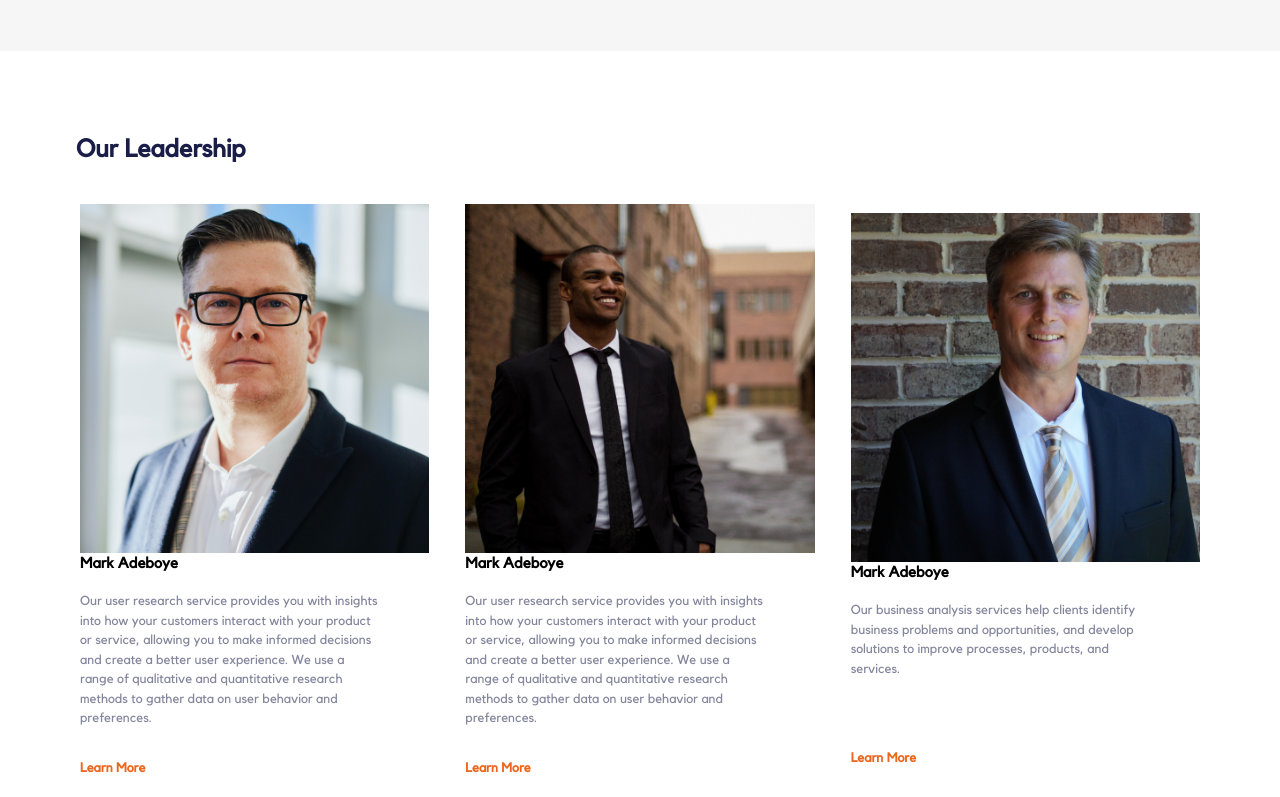
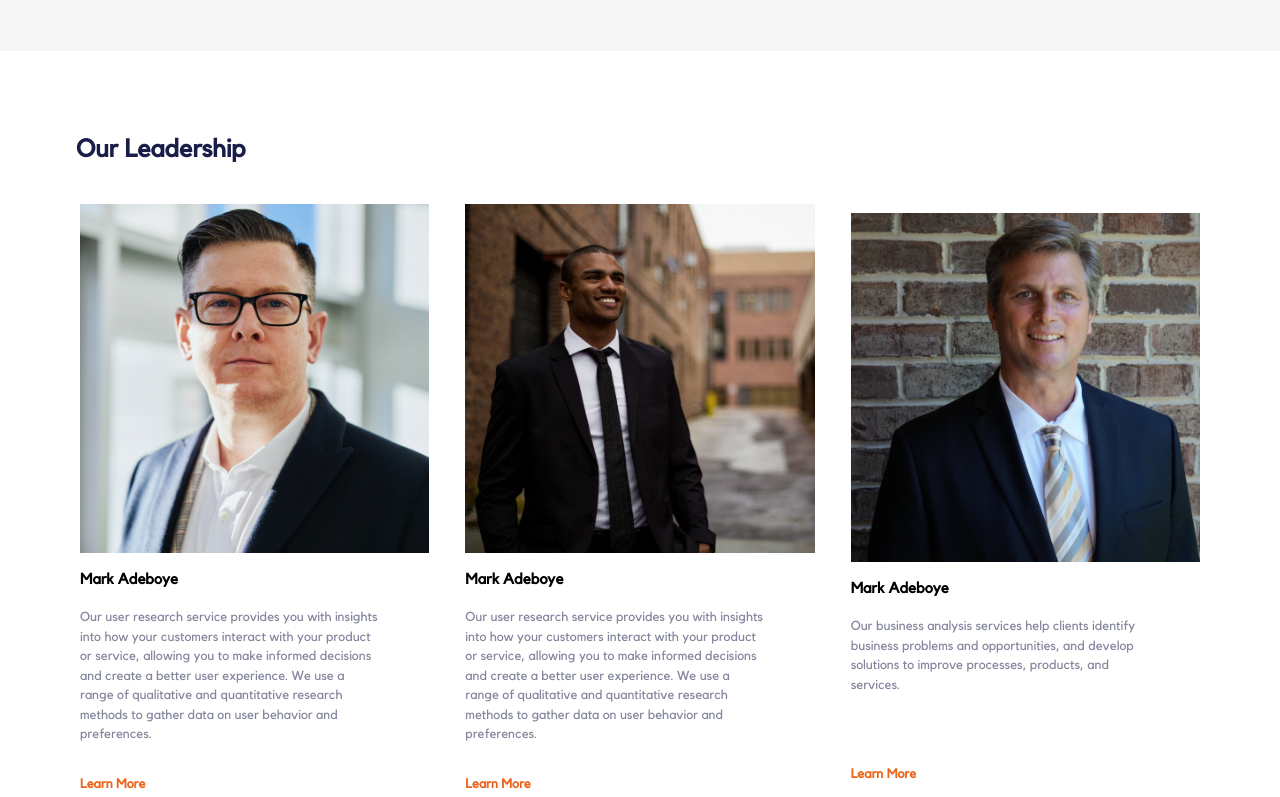
Before and after one commit to Judesco247/Atendi, a React (Vite) app in the folder Atendi/: page /about-us in a window 1280 px wide. Shown: the part 3225-4022 px from the top of the page. Built offline with nearby package versions, Linux system fonts and the light colour scheme.

Commit message:
more updates

```diff
--- a/Atendi/src/components/CardDeal.jsx
+++ b/Atendi/src/components/CardDeal.jsx
@@ -12,7 +12,7 @@ import styles from "../style";
 
 const CardDeal = () => (
   <div className={`bg-color7 ${styles.paddingX} ${styles.flexStart}`}>
-    <div className={`${styles.boxWidth}`}>
+    <div className={``}>
       <div class="md:grid lg:grid-cols-3 lg:grid-rows-2 md:grid-cols-2 md:grid-rows-3 gap-4 lg:mt-5 md:mt-28 mt-20 mb-20 bg-color7">
         <div class="mb-10">
           <h5 className="ml-3 mb-4 text-color1 text-[25px] font-bold font-bodyfont-400">
--- a/Atendi/src/components/Help.jsx
+++ b/Atendi/src/components/Help.jsx
@@ -6,11 +6,11 @@ const Help = () => (
   <div>
     <div class="hidden lg:flex md:flex items-center">
       <img
-        className="lg:w-full w-[450px] lg:h-[600px] h-[550px]"
+        className="lg:w-1/2 w-[450px] lg:h-[600px] h-[550px]"
         src={help_image}
         alt="Image"
       />
-      <div className="lg:w-full w-[500px] lg:h-[600px] h-[550px] p-24 lg:mt-0 mt-[-100px] ">
+      <div className="lg:w-1/2 w-[500px] lg:h-[600px] h-[550px] p-24 lg:mt-0 mt-[-100px] ">
         <h5 className="text-[25px] text-white font-bold font-bodyfont-400 px-2">
           <span>
             <img
--- a/Atendi/src/components/Industries.jsx
+++ b/Atendi/src/components/Industries.jsx
@@ -14,8 +14,8 @@ import {
 import styles from "../style";
 
 const Industries = () => (
-  <div className={`bg-color7  ${styles.flexStart}`}>
-    <div className={`${styles.boxWidth}`}>
+  <div className={`bg-color7`}>
+    <div className={``}>
       <div className=" mt-20 hidden md:block">
         <div class="flex items-center justify-center">
           <h1 className="ml-3 mb-4 text-color1 text-[25px] font-bold font-bodyfont-400">
--- a/Atendi/src/components/Leadership.jsx
+++ b/Atendi/src/components/Leadership.jsx
@@ -8,7 +8,7 @@ const Leadership = () => (
 
       <div class="container mx-auto p-4">
         <img src={leadership_image1} alt="bluetick" className="" />
-        <h5 className='mb-4 text-[15px] font-bold font-bodyfont-700'>Mark Adeboye</h5>
+        <h5 className='mt-4 mb-4 text-[15px] font-bold font-bodyfont-700'>Mark Adeboye</h5>
         <p className="w-[300px] text-color2 text-[13px] font-bodyfont-700">Our user research service
           provides you with insights into how your customers interact with your product or service, allowing
           you to make informed decisions and create a better user experience. We use a range of qualitative
@@ -20,7 +20,7 @@ const Leadership = () => (
 
       <div class="container mx-auto p-4">
         <img src={leadership_image3} alt="bluetick" className="" />
-        <h5 className='mb-4 text-[15px] font-bold font-bodyfont-700'>Mark Adeboye</h5>
+        <h5 className='mt-4 mb-4 text-[15px] font-bold font-bodyfont-700'>Mark Adeboye</h5>
         <p className="w-[300px] text-color2 text-[13px] font-bodyfont-700">Our user research service
           provides you with insights into how your customers interact with your product or service, allowing
           you to make informed decisions and create a better user experience. We use a range of qualitative
@@ -32,7 +32,7 @@ const Leadership = () => (
 
       <div class="container mx-auto p-4">
         <img src={leadership_image2} alt="bluetick" className="" />
-        <h5 className='mb-4 text-[15px] font-bold font-bodyfont-700'>Mark Adeboye</h5>
+        <h5 className='mt-4 mb-4 text-[15px] font-bold font-bodyfont-700'>Mark Adeboye</h5>
         <p className="w-[300px] text-color2 text-[13px] font-bodyfont-700">Our business analysis services
           help clients identify business problems and opportunities, and develop solutions to improve processes,
           products, and services.</p>
--- a/Atendi/src/components/Stats.jsx
+++ b/Atendi/src/components/Stats.jsx
@@ -6,7 +6,7 @@ const Stats = () => (
   <div className={`bg-dimWhite ${styles.paddingX} ${styles.flexStart}`}>
     <div className="lg:w-full lg:h-[750px] md:w-full md:h-[680px]">
       <div className="flex md:flex-row flex-cols-2 sm:py-16 py-6">
-        <div className="mt-[-20px]">
+        <div className="mt-[-20px]lg:w-[600px]">
           <p className="md:ml-12 md:w-[450px] w-[328px] text-background text-[15px] font-bold mb-4 font-bodyfont-400">
             Our Journey as a Technology Consulting Company
           </p>
@@ -86,7 +86,7 @@ const Stats = () => (
             </div>
           </div>
         </div>
-        <div className="hidden md:block w-full h-[911px] float-right">
+        <div className="hidden md:block w-[424px] h-[911px] float-right">
           <img src={about} alt="Image" className="w-full h-[580px]" />
         </div>
       </div>
--- a/Atendi/src/pages/Services.jsx
+++ b/Atendi/src/pages/Services.jsx
@@ -3,7 +3,7 @@ import styles from '../style'
 import { Navbar, Serviceheader, Wedo, CardDeal, Difference, Contact, Footer } from '../components'
 
 const Services = () => (
-    <div className='bg-color7 w-full overflow-hidden'>
+    <div className='bg-dimWhite w-full overflow-hidden'>
         <div className={`${styles.paddingX} ${styles.flexCenter}`}>
             <div className={`${styles.boxWidth}`}>
                 <Navbar />
```
